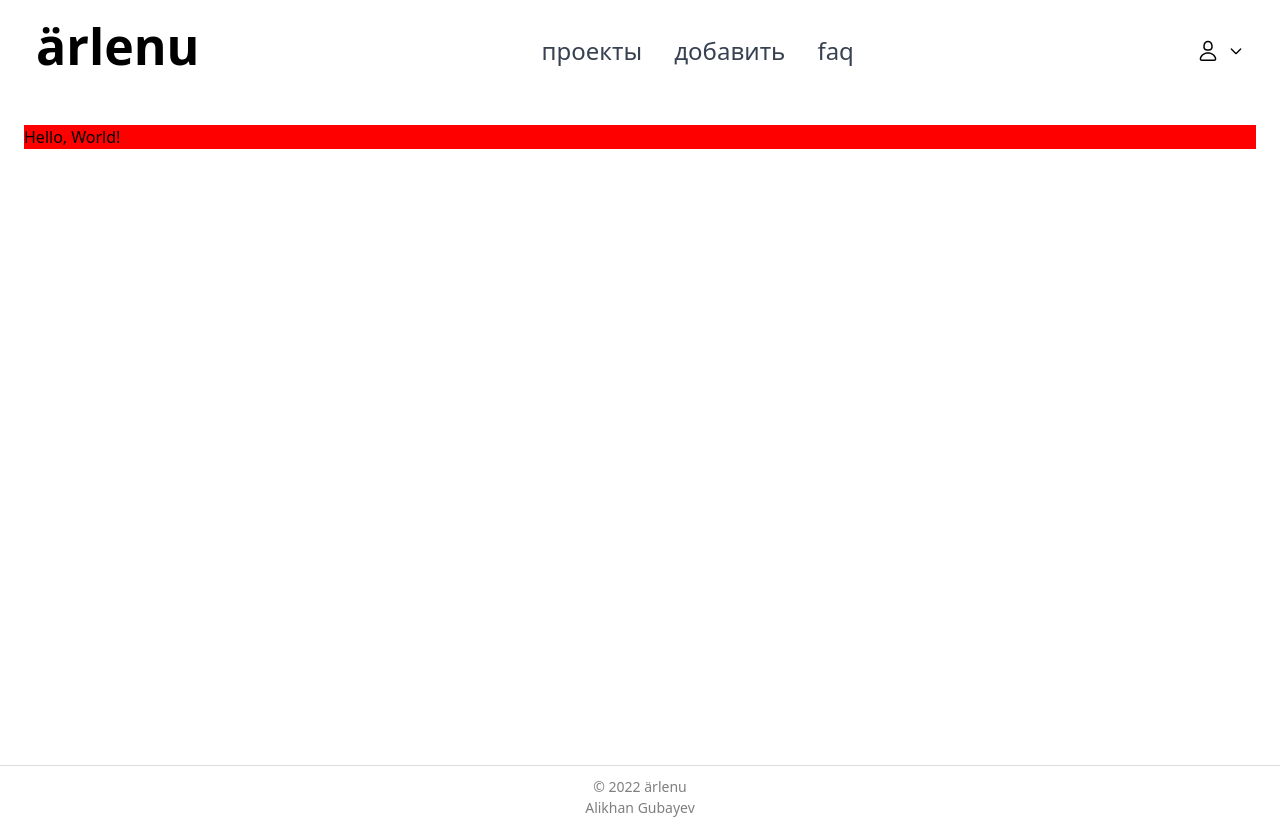
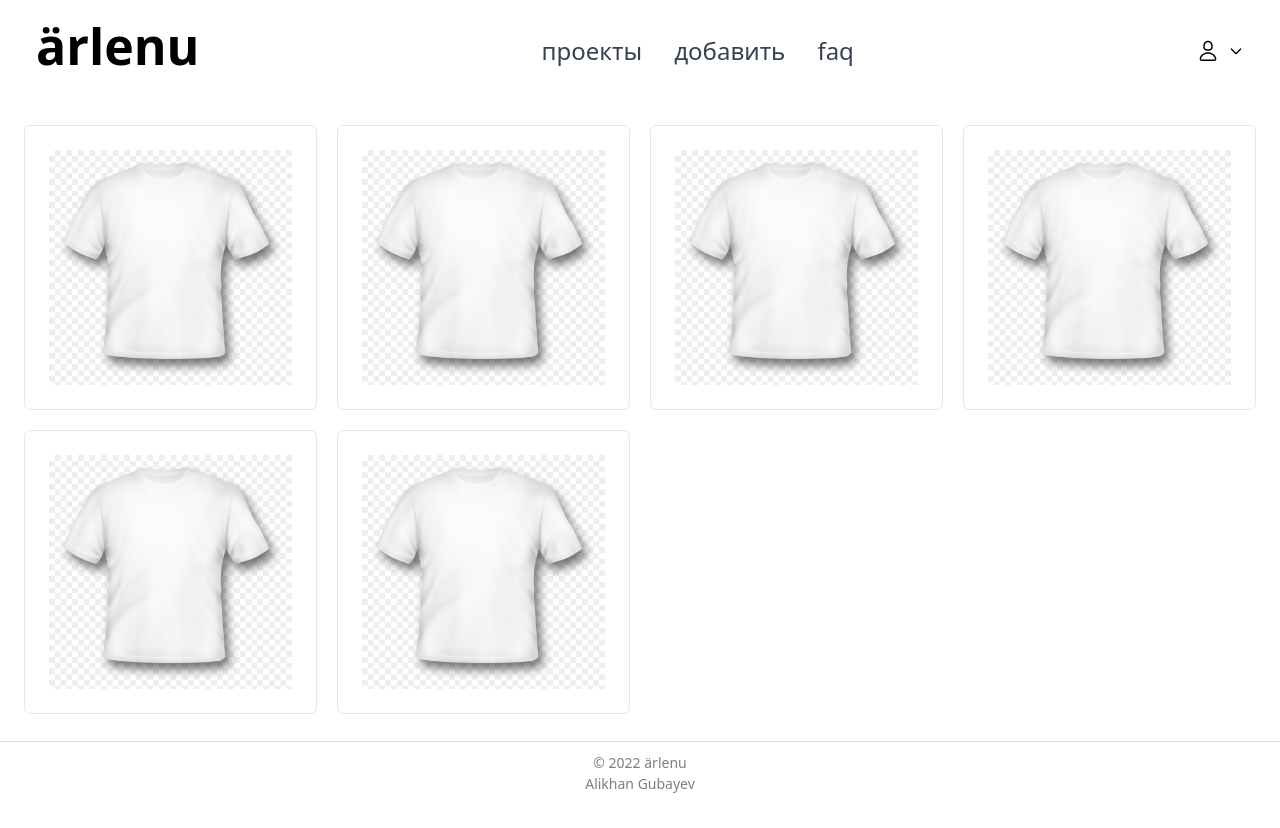
Before and after one commit to akidra4L/arlenu-frontend, a React (Create React App) app: page / in a window 1280 px wide. After the commit the page ends 804 px from the top, so only its background shows below. Built offline with nearby package versions, Linux system fonts and the light colour scheme.

Commit message:
arlenu-frontend

```diff
--- a/src/components/content/main-faq/faq.scss
+++ b/src/components/content/main-faq/faq.scss
@@ -1,5 +1,4 @@
 .faq-block {
-    height: 80vh;
     width: 100%;
     padding: 50px 50px 0 50px;
 }
--- a/src/components/content/main/index.jsx
+++ b/src/components/content/main/index.jsx
@@ -1,10 +1,28 @@
 import React from "react";
+import tshirt from "../../../assets/shirt.jpg";
 
 export const Main = () => {
   return (
-    <div className="main bg-black">
+    <div className="main">
       <div className="main-wrapper">
-        <div className="main-wrapper-content">Hello, World!</div>
+        <div className="main-wrapper-content">
+          <img src={tshirt} alt="tshirt" />
+        </div>
+        <div className="main-wrapper-content">
+          <img src={tshirt} alt="tshirt" />
+        </div>
+        <div className="main-wrapper-content">
+          <img src={tshirt} alt="tshirt" />
+        </div>
+        <div className="main-wrapper-content">
+          <img src={tshirt} alt="tshirt" />
+        </div>
+        <div className="main-wrapper-content">
+          <img src={tshirt} alt="tshirt" />
+        </div>
+        <div className="main-wrapper-content">
+          <img src={tshirt} alt="tshirt" />
+        </div>
       </div>
     </div>
   );
--- a/src/components/content/main/main.scss
+++ b/src/components/content/main/main.scss
@@ -1,15 +1,20 @@
 .main {
     width: 100%;
     height: 100%;
-    margin-top: 24px;
-    padding: 0 24px;
+    padding: 24px;
 
     &-wrapper {
         width: 100%;
         max-width: 100%;
+        display: grid;
+        grid-template-columns: repeat(4, minmax(0,1fr));
+        gap: 1.25rem;
 
         &-content {
-            background-color: red;
+            padding: 1.5rem;
+            border-width: 1px;
+            border-radius: 0.375rem;
+            row-gap: 0.25rem;
         }
     }
 }
--- a/src/index.scss
+++ b/src/index.scss
@@ -16,6 +16,3 @@ body {
         min-height: 80vh;
     }
 }
-
-// postcss, sass, tailwind
-//
```
Also changed, not shown: src/assets/shirt.jpg (added).
